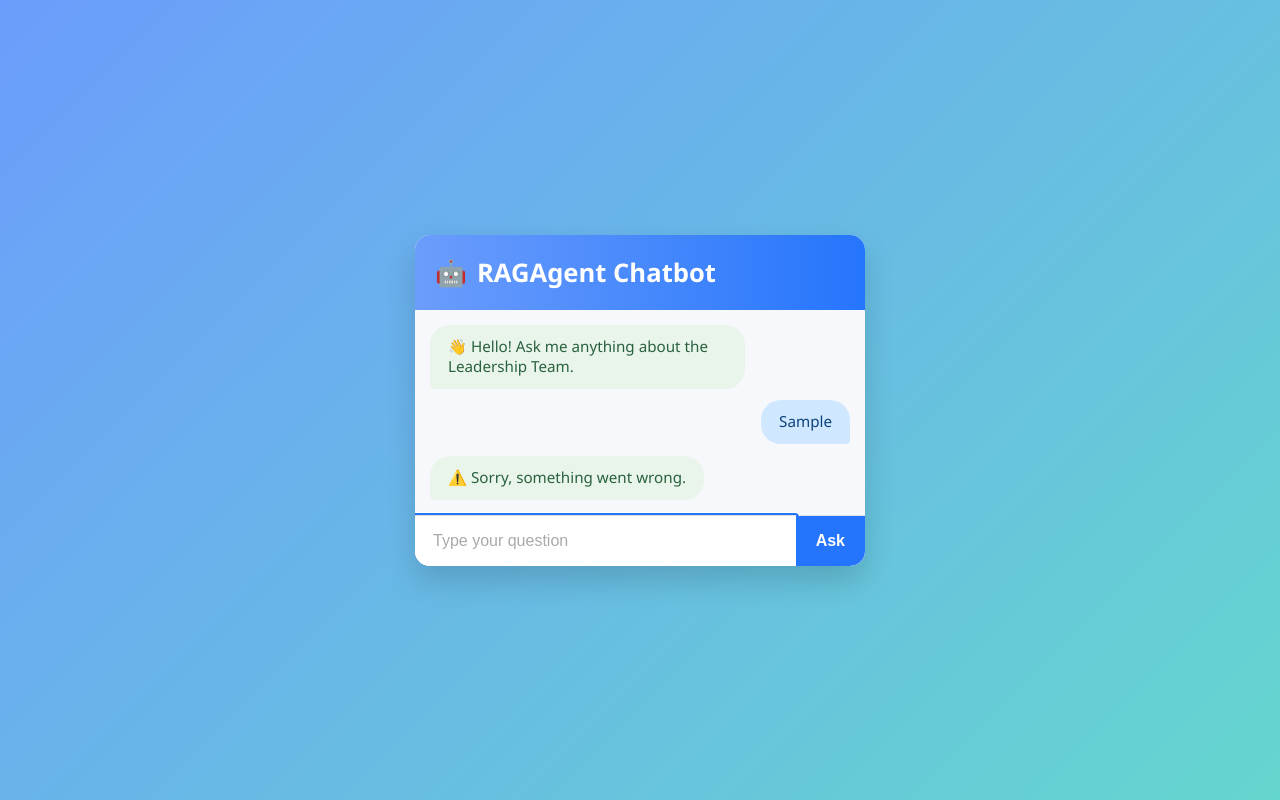
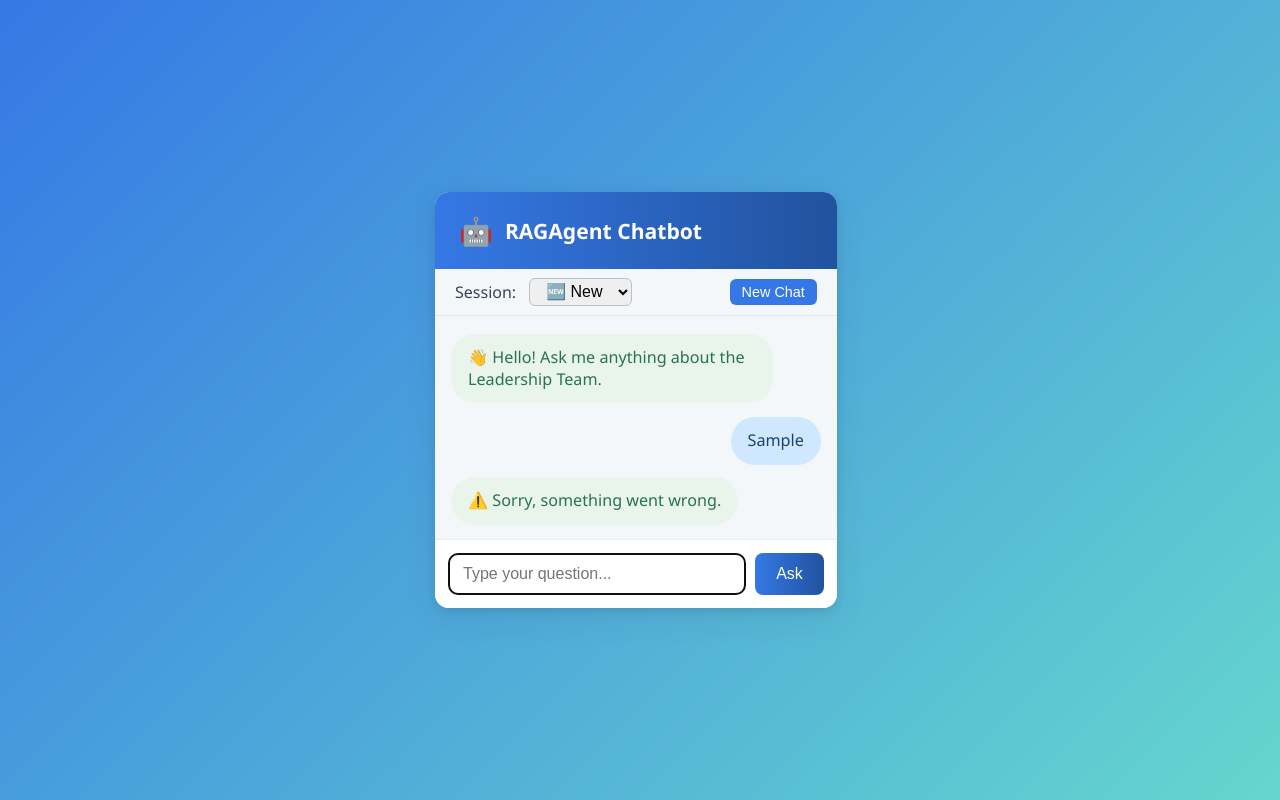
Before and after one commit to anum-imm/RAGagent, a plain HTML site: page frontend/index.html in a window 1280 px wide. Both pictures are taken after typing "Sample" into the empty fields and a click on the button "Ask". Drawn offline with Linux system fonts and the light colour scheme; no server answers.

Commit message:
index latest that has session and history

```diff
--- a/frontend/index.html
+++ b/frontend/index.html
@@ -1,191 +1,207 @@
 <!DOCTYPE html>
 <html lang="en">
 <head>
-<meta charset="UTF-8" />
-<meta name="viewport" content="width=device-width, initial-scale=1" />
+<meta charset="UTF-8">
+<meta name="viewport" content="width=device-width, initial-scale=1">
 <title>RAGAgent Chatbot</title>
 <link rel="icon" href="data:," />
 <style>
-  * { box-sizing: border-box; }
-  body {
+:root {
+    --primary: #3578e5;
+    --primary-dark: #21529e;
+    --accent: #65d6ce;
+    --grey-bg: #f4f7fa;
+    --bot-bg: #e9f5ea;
+    --user-bg: #d0e8ff;
+    --border-radius: 14px;
+}
+html,body {
+    height: 100%;
     margin: 0;
     font-family: "Segoe UI", Tahoma, Geneva, Verdana, sans-serif;
-    background: linear-gradient(135deg, #6b9dfc, #65d6ce);
+    background: linear-gradient(135deg, var(--primary), var(--accent));
+}
+body {
     display: flex;
+    align-items: center;
     justify-content: center;
-    align-items: center;
-    min-height: 100vh;
-    -webkit-font-smoothing: antialiased;
-    -moz-osx-font-smoothing: grayscale;
 }
 .chat-container {
     background: #fff;
-    max-width: 450px;
-    width: 95%;
-    max-height: 90vh;
-    border-radius: 15px;
-    box-shadow: 0 15px 30px rgba(0, 0, 0, 0.15);
+    max-width: 410px;
+    width: 98%;
+    min-width: 340px;
+    max-height: 96vh;
+    border-radius: var(--border-radius);
+    box-shadow: 0 10px 32px rgba(40,60,90,0.09), 0 2.5px 10px rgba(0,0,0,0.1);
     display: flex;
     flex-direction: column;
     overflow: hidden;
 }
 .chat-header {
-    background: linear-gradient(90deg, #6b9dfc, #2575fc);
+    background: linear-gradient(90deg, var(--primary), var(--primary-dark));
     color: white;
-    padding: 20px;
-    font-size: 1.3rem;
-    font-weight: 600;
+    padding: 20px 24px;
+    font-size: 1.32rem;
+    font-weight: 700;
+    display: flex;
+    align-items: center;
+    gap: 12px;
+}
+.chat-header span:first-child { font-size: 1.7rem; }
+.session-picker {
+    padding: 9px 20px;
+    font-size: 1rem;
+    border-bottom: 1px solid #e6e8ef;
+    background: var(--grey-bg);
     display: flex;
     align-items: center;
     gap: 10px;
 }
-  .chat-header span {
-    font-size: 1.6rem;
+.session-picker label {
+    font-size: 1rem;
+    font-weight: 500;
+    color: #37415c;
+    display: flex;
+    align-items: center;
+    gap: 10px;
+    flex: 1;
+
+}
+.session-picker select {
+    margin-left: 3px;
+    font-size: 1rem;
+    padding: 3.5px 12px;
+    border-radius: 6px;
+    border: 1px solid #b8c3ca;
+}
+#new-chat-btn {
+    margin-left: 10px;
+    background: var(--primary);
+    color: #fff;
+    border: none;
+    border-radius: 6px;
+    padding: 5px 12px;
+    cursor: pointer;
+    font-size: 0.9rem;
 }
 .chat-messages {
-    padding: 15px;
-    height: 100%;
-    flex-grow: 1;
+    padding: 18px 16px 14px 16px;
     overflow-y: auto;
-    background: #f6f8fb;
+    flex: 1;
+    background: var(--grey-bg);
     display: flex;
     flex-direction: column;
-    gap: 12px;
+    gap: 13px;
 }
 .message {
-    max-width: 75%;
-    padding: 12px 18px;
-    border-radius: 20px;
-    font-size: 0.95rem;
-    line-height: 1.3;
+    max-width: 78%;
+    padding: 13px 17px;
+    border-radius: 24px;
+    font-size: 1.01rem;
+    line-height: 1.35;
     opacity: 0;
-    animation: fadeInUp 0.4s forwards;
-    position: relative;
-    word-wrap: break-word;
+    animation: fadeInUp .34s forwards;
 }
 .user {
     align-self: flex-end;
-    background: #d0e8ff;
-    color: #0a417b;
-    border-bottom-right-radius: 4px;
+    background: var(--user-bg);
+    color: #18416c;
 }
 .bot {
     align-self: flex-start;
-    background: #e9f5ea;
-    color: #2a613f;
-    border-bottom-left-radius: 4px;
+    background: var(--bot-bg);
+    color: #297150;
+}
+.typing-indicator {
+    font-size: .98rem;
+    color: #297150;
+    font-style: italic;
+    opacity: 0.75;
 }
 @keyframes fadeInUp {
-    from { opacity: 0; transform: translateY(10px); }
-    to { opacity: 1; transform: translateY(0); }
-  }
-  .typing-indicator {
-    display: flex;
-    align-items: center;
-    gap: 4px;
-    font-style: italic;
-    font-size: 0.9rem;
-    color: #555;
-  }
-  .dot {
-    width: 8px;
-    height: 8px;
-    background: #2575fc;
-    border-radius: 50%;
-    animation: blink 1.4s infinite both;
-  }
-  .dot:nth-child(2) { animation-delay: 0.2s; }
-  .dot:nth-child(3) { animation-delay: 0.4s; }
-  @keyframes blink {
-    0%, 80%, 100% { opacity: 0; }
-    40% { opacity: 1; }
+    from { opacity: 0; transform: translateY(13px);}
+    to   { opacity:1;  transform: translateY(0);}
 }
 .chat-input {
     display: flex;
-    border-top: 1px solid #e0e0e0;
+    border-top: 1px solid #e7edf2;
+    background: #fff;
+    padding: 13px;
+    gap: 9px;
+}
+.chat-input input {
+    flex: 1;
+    border-radius: 9px;
+    border: 1px solid #b8c3ca;
+    padding: 11px 14px;
+    font-size: 1rem;
+    background: #f7fafc;
+    color: #222c36;
+}
+.chat-input input:focus {
+    border: 1.5px solid var(--primary);
     background: #fff;
 }
-  .chat-input input {
-    flex-grow: 1;
+.chat-input button {
     border: none;
-    padding: 16px 18px;
+    background: linear-gradient(90deg, var(--primary), var(--primary-dark));
+    color: white;
+    border-radius: 8px;
     font-size: 1rem;
-    outline-offset: 2px;
-    outline-color: #2575fc;
-  }
-  .chat-input input::placeholder { color: #aaa; }
-  .chat-input button {
-    background: #2575fc;
-    border: none;
-    color: white;
-    padding: 0 20px;
-    font-size: 1rem;
-    font-weight: 600;
+    padding: 0 21px;
     cursor: pointer;
-    transition: background-color 0.3s ease;
-  }
-  .chat-input button:disabled {
-    background: #a1c1ff;
-    cursor: not-allowed;
-  }
-  .chat-input button:hover:not(:disabled) {
-    background: #0e59dc;
-  }
-  .chat-messages::-webkit-scrollbar {
-    width: 6px;
-  }
-  .chat-messages::-webkit-scrollbar-thumb {
-    background-color: rgba(37, 117, 252, 0.3);
-    border-radius: 3px;
 }
 </style>
 </head>
 <body>
-
-<div class="chat-container" role="main" aria-label="RAGAgent Chatbot">
-  <div class="chat-header" aria-live="polite">
-    <span>🤖</span> <span>RAGAgent Chatbot</span>
-  </div>
-
-  <div class="chat-messages" id="messages" aria-live="polite" aria-atomic="false">
-    <div class="message bot" role="alert">
-      👋 Hello! Ask me anything about the Leadership Team.
-    </div>
-  </div>
-
-  <form class="chat-input" id="chat-form" aria-label="Ask a question">
-    <input id="question" type="text" placeholder="Type your question" autocomplete="off" aria-label="Your question" required spellcheck="false" />
-    <button type="submit" id="send-btn" aria-label="Send">Ask</button>
+<main>
+<div class="chat-container">
+    <header class="chat-header">
+        <span>🤖</span><span>RAGAgent Chatbot</span>
+    </header>
+    <nav class="session-picker">
+        <label for="session-picker">
+            <span>Session:</span>
+            <select id="session-picker">
+                <option value="">🆕 New</option>
+            </select>
+        </label>
+        <button id="new-chat-btn">New Chat</button>
+    </nav>
+    <section class="chat-messages" id="messages">
+        <div class="message bot" style="opacity:1;">👋 Hello! Ask me anything about the Leadership Team.</div>
+    </section>
+    <form class="chat-input" id="chat-form">
+        <input id="question" type="text" placeholder="Type your question..." required>
+        <button type="submit" id="send-btn">Ask</button>
     </form>
 </div>
+</main>
 
 <script>
 const form = document.getElementById("chat-form");
 const input = document.getElementById("question");
 const messages = document.getElementById("messages");
 const sendBtn = document.getElementById("send-btn");
+const sessionPicker = document.getElementById("session-picker");
+const newChatBtn = document.getElementById("new-chat-btn");
 
 function appendMessage(text, sender) {
-  if (sender !== "typing") {
     const typingEl = messages.querySelector(".typing-indicator");
     if (typingEl) typingEl.remove();
-  }
-  if (sender === "typing") {
-    const typing = document.createElement("div");
-    typing.className = "typing-indicator bot";
-    typing.innerHTML = `RAGAgent is typing<span class="dot"></span><span class="dot"></span><span class="dot"></span>`;
-    messages.appendChild(typing);
-    scrollMessagesToBottom();
-    return;
-  }
     const msg = document.createElement("div");
     msg.className = `message ${sender}`;
     msg.textContent = text;
     messages.appendChild(msg);
-  scrollMessagesToBottom();
+    messages.scrollTo({ top: messages.scrollHeight, behavior: "smooth" });
 }
 
-function scrollMessagesToBottom() {
+function appendTypingIndicator() {
+    const typing = document.createElement("div");
+    typing.className = "message bot typing-indicator";
+    typing.textContent = "RAGAgent is typing…";
+    messages.appendChild(typing);
     messages.scrollTo({ top: messages.scrollHeight, behavior: "smooth" });
 }
 
@@ -196,24 +212,28 @@ function toggleInput(disabled) {
 
 async function askQuestion(question) {
     if (!question.trim()) return;
-
     appendMessage(question, "user");
     toggleInput(true);
-  appendMessage(null, "typing");
+    appendTypingIndicator();
+
+    let session_id = localStorage.getItem("session_id");
+    const payload = { query: question };
+    if (session_id) payload.session_id = session_id;
 
     try {
-    const response = await fetch("http://127.0.0.1:8000/api/ask", {
+        const res = await fetch("http://127.0.0.1:8000/api/ask", {
             method: "POST",
             headers: { "Content-Type": "application/json" },
-      body: JSON.stringify({ query: question }),
+            body: JSON.stringify(payload)
         });
-
-    const data = await response.json();
+        const data = await res.json();
+        if (data.session_id) {
+            localStorage.setItem("session_id", data.session_id);
+            await loadSessions();
+        }
         appendMessage(data.answer || "🤷 Sorry, no answer found.", "bot");
-
-  } catch (err) {
+    } catch {
         appendMessage("⚠️ Sorry, something went wrong.", "bot");
-    console.error(err);
     } finally {
         toggleInput(false);
         input.focus();
@@ -229,8 +249,65 @@ form.onsubmit = (e) => {
     }
 };
 
-window.onload = () => input.focus();
+sessionPicker.onchange = () => {
+    const sid = sessionPicker.value;
+    if (sid) {
+        localStorage.setItem("session_id", sid);
+        loadHistory(sid);
+    } else {
+        localStorage.removeItem("session_id");
+        loadHistory(null);
+    }
+};
+
+newChatBtn.onclick = () => {
+    localStorage.removeItem("session_id");
+    sessionPicker.value = "";
+    loadHistory(null);
+};
+
+async function loadSessions() {
+    try {
+        const res = await fetch("http://127.0.0.1:8000/api/sessions");
+        const sessions = await res.json();
+        sessionPicker.innerHTML = `<option value="">🆕 New</option>`;
+        sessions.forEach(s => {
+            const opt = document.createElement("option");
+            opt.value = s.session_id;
+            opt.textContent = `${s.title} (${new Date(s.started_at).toLocaleTimeString()})`;
+            if (s.session_id === localStorage.getItem("session_id")) opt.selected = true;
+            sessionPicker.appendChild(opt);
+        });
+    } catch {}
+}
+
+async function loadHistory(session_id) {
+    messages.innerHTML = ``;
+    if (!session_id) {
+        appendMessage("👋 Hello! Ask me anything about the Leadership Team.", "bot");
+        return;
+    }
+    try {
+        const res = await fetch(`http://127.0.0.1:8000/api/history/${session_id}`);
+        const history = await res.json();
+        if (history.length === 0) {
+            appendMessage("👋 This session is empty. Ask me anything!", "bot");
+        } else {
+            history.forEach(item => {
+                appendMessage(item.user_message, "user");
+                appendMessage(item.bot_response, "bot");
+            });
+        }
+    } catch {
+        appendMessage("⚠️ Failed to load history.", "bot");
+    }
+}
+
+window.onload = async () => {
+    input.focus();
+    await loadSessions();
+    await loadHistory(localStorage.getItem("session_id"));
+};
 </script>
-
 </body>
 </html>
```
Lines whose indentation alone changed are shown as unchanged.
